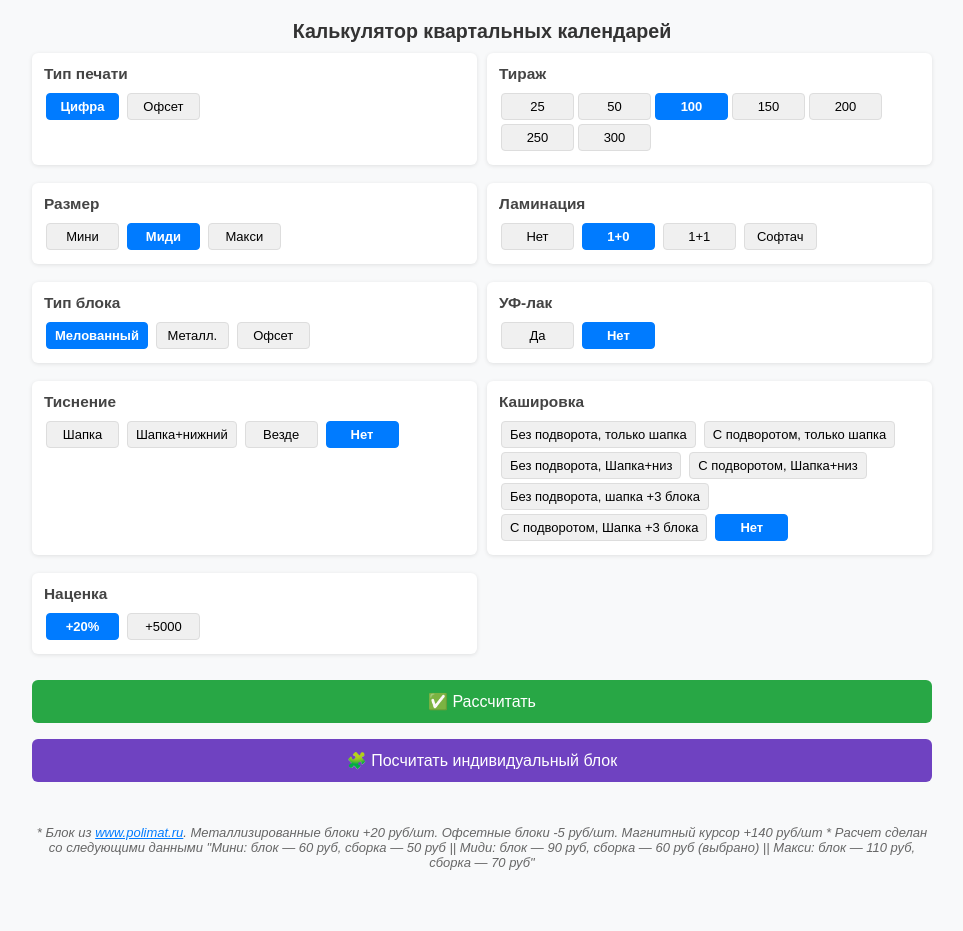
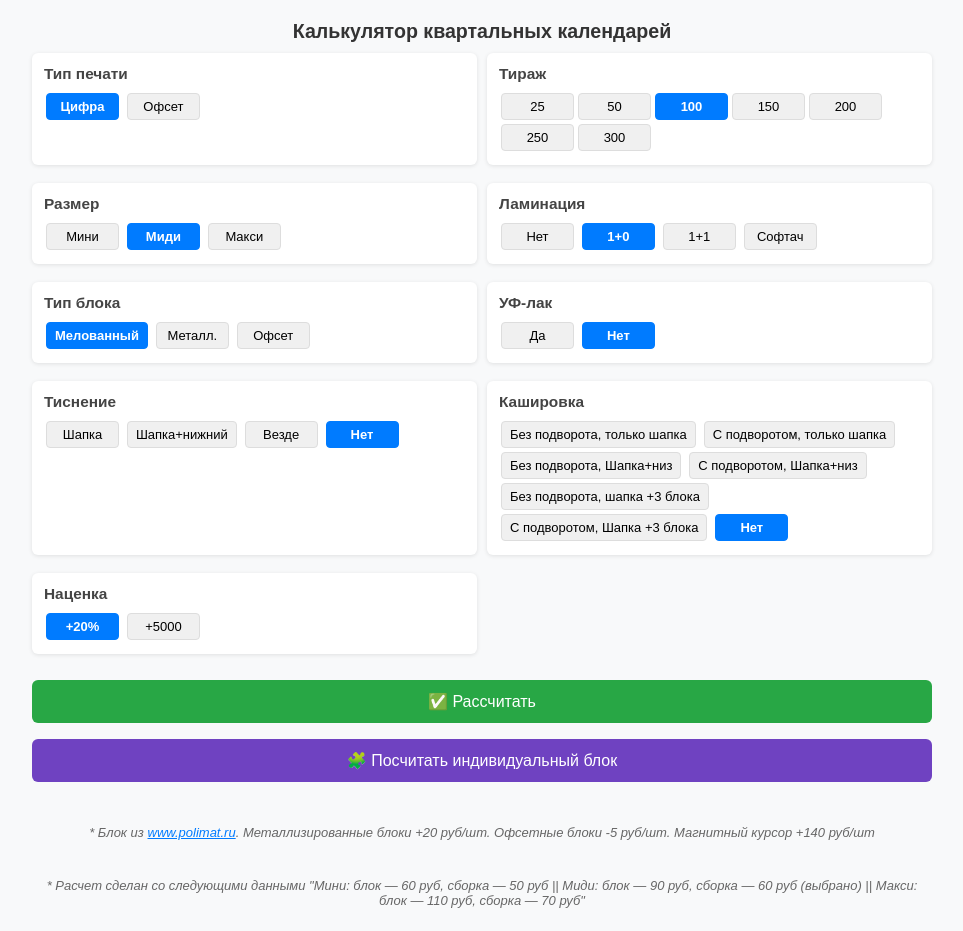
Before and after one commit to Oscar50777/Kvartalnik1, a plain HTML site: page index.html in a window 1280 px wide. Shown: the whole page, without its empty margins (158-1121 px from the left). Before the commit the page ends 893 px from the top, so only its background shows below. Drawn offline with Linux system fonts and the light colour scheme.

Commit message:
Update index.html

```diff
--- a/index.html
+++ b/index.html
@@ -214,7 +214,9 @@
     <!-- ПРИМЕЧАНИЕ -->
     <p class="note">
       * Блок из <a href="https://www.polimat.ru" target="_blank">www.polimat.ru</a>. Металлизированные блоки +20 руб/шт. Офсетные блоки -5 руб/шт. Магнитный курсор +140 руб/шт
-      * Расчет сделан со следующими данными  "Мини: блок — 60 руб, сборка — 50 руб  ||   Миди: блок — 90 руб, сборка — 60 руб (выбрано)  ||   Макси: блок — 110 руб, сборка — 70 руб"
+    </p>
+     <p class="note">
+           * Расчет сделан со следующими данными  "Мини: блок — 60 руб, сборка — 50 руб  ||   Миди: блок — 90 руб, сборка — 60 руб (выбрано)  ||   Макси: блок — 110 руб, сборка — 70 руб"
     </p>
   </div>
   <script>
@@ -394,7 +396,7 @@
       // Копирование
       window.copyText = `Цена за штуку: ${ppuFinal.toLocaleString()} ₽
 Общая сумма: ${totalFinalRounded.toLocaleString()} ₽
-* Блоки полиграфические мелованные. Металлизированные блоки +20 руб/шт. Офсетные блоки -5 руб/шт. Магнитный курсор +140 руб/шт`;
+* Блоки www.polimat.ru мелованные. Металлизированные блоки +20 руб/шт. Офсетные блоки -5 руб/шт. Магнитный курсор +140 руб/шт`;
     }
     function copyResult() {
       if (!window.copyText) {
```
